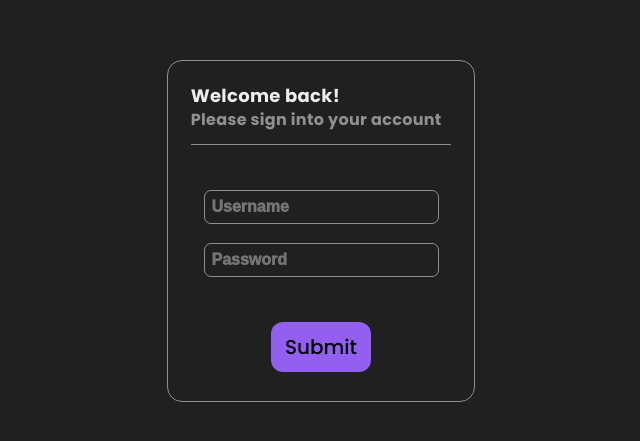
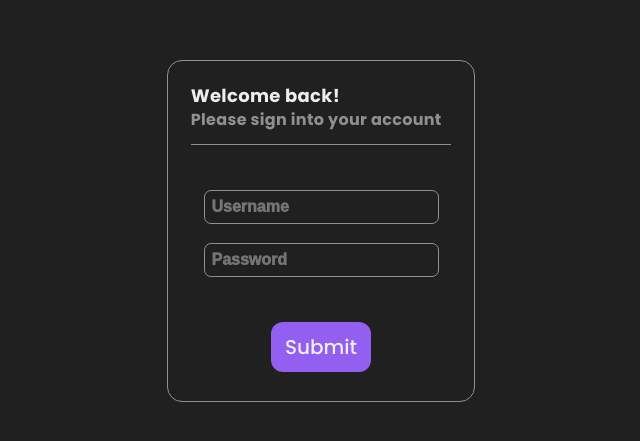
Before and after one commit to outlr-pse/outlr-pse-code, a Vue app in the folder frontend/: page /login in a window 1280 px wide. Shown: the part 169-610 px from the top of the page, without its empty margins (319-959 px from the left). Built offline with nearby package versions, Linux system fonts and the light colour scheme; no server answers.

Commit message:
very basic login view implemented

```diff
--- a/frontend/src/components/views/LoginView/LoginView.vue
+++ b/frontend/src/components/views/LoginView/LoginView.vue
@@ -16,7 +16,7 @@
               <input @click="() => error = false" v-model="password" placeholder="Password" type="password"/>
             </div>
             <div class="submit-field">
-              <Button @buttonClick="tryLoginSubmit" text="Submit"></Button>
+              <Button class="buttonStyling" @buttonClick="tryLoginSubmit" text="Submit"></Button>
             </div>
           </div>
         </div>
@@ -142,4 +142,8 @@ export default defineComponent({
   margin: 1.5vw;
 }
 
+.buttonStyling{
+  color: var(--color-text)
+}
+
 </style>
```
